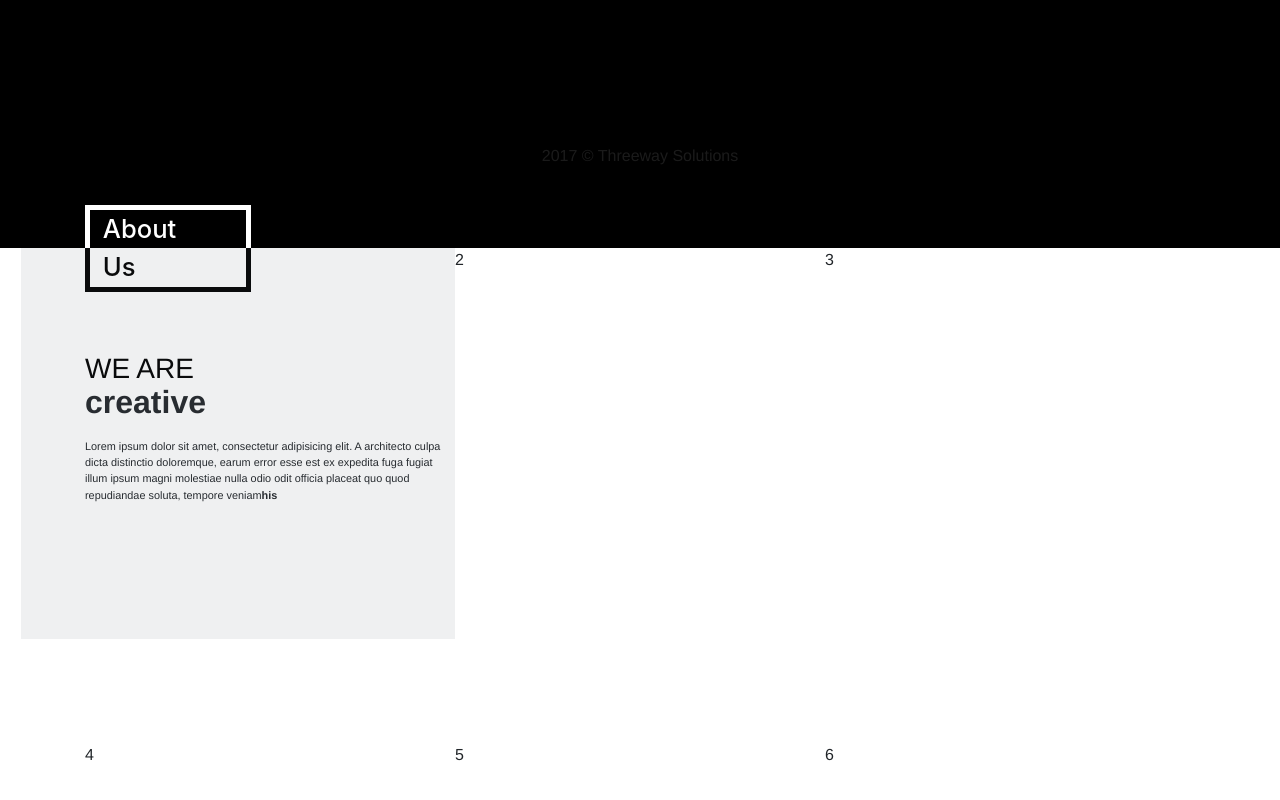
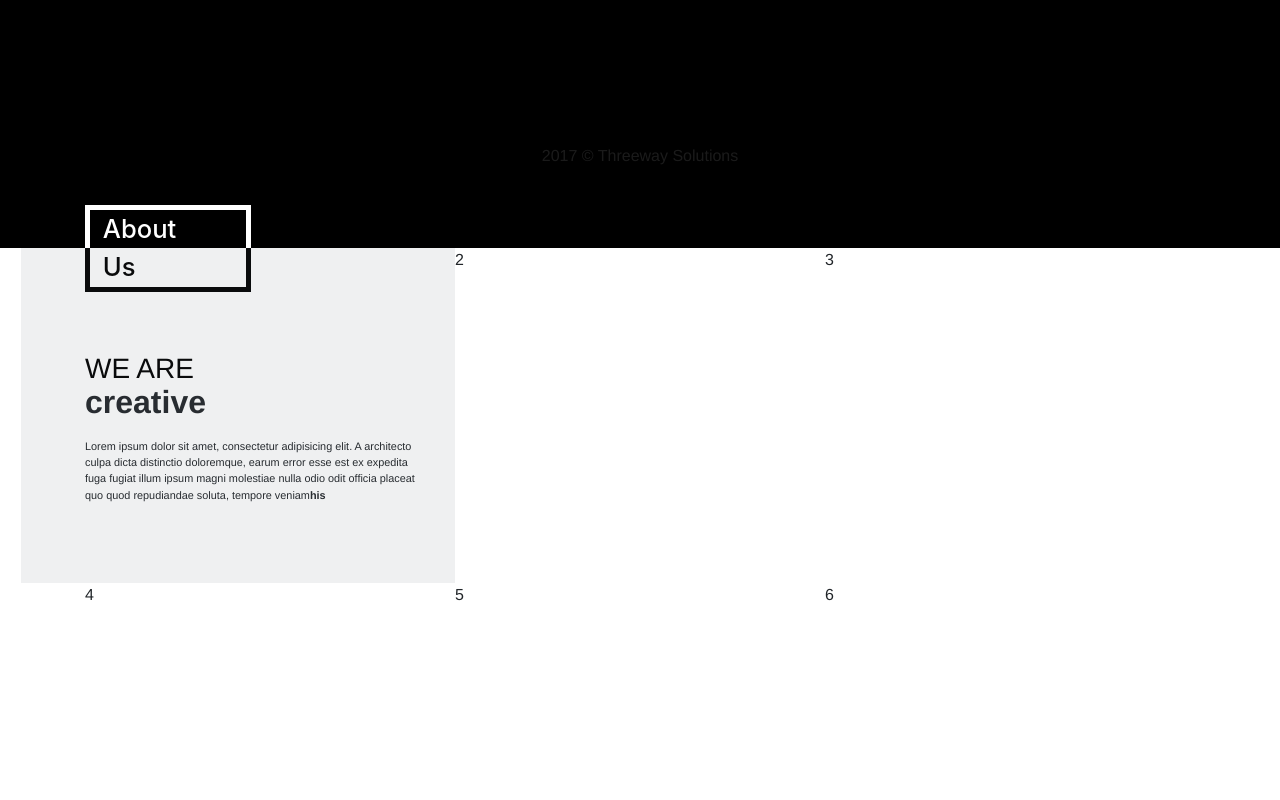
Before and after one commit to developmentiseasy/threewaysolutions, a React app: page / in a window 1280 px wide. Shown: the part 552-1352 px from the top of the page. After the commit the page ends 1159 px from the top, so only its background shows below. Built offline with nearby package versions, Linux system fonts and the light colour scheme.

Commit message:
TWS-10 Same refactoring code.Corrected marginal errors and padding

```diff
--- a/src/pages/about-us/AboutUs.css
+++ b/src/pages/about-us/AboutUs.css
@@ -37,8 +37,7 @@
 }
 
 .AboutUs .cards .cards-row .description-card {
-  padding: 0;
-  margin-bottom: 13vh;
+  padding: 0 2vw 0 0;
 }
 
 .AboutUs .cards .cards-row .description-card .card-title {
@@ -57,7 +56,7 @@
 
 .AboutUs .cards .cards-row .description-card .card-context {
   font-size: .85vw;
-  padding-bottom: 15vh;
+  padding-bottom: 8vh;
 }
 
 .AboutUs .cards .cards-row .description-card .card-context .his{
```
